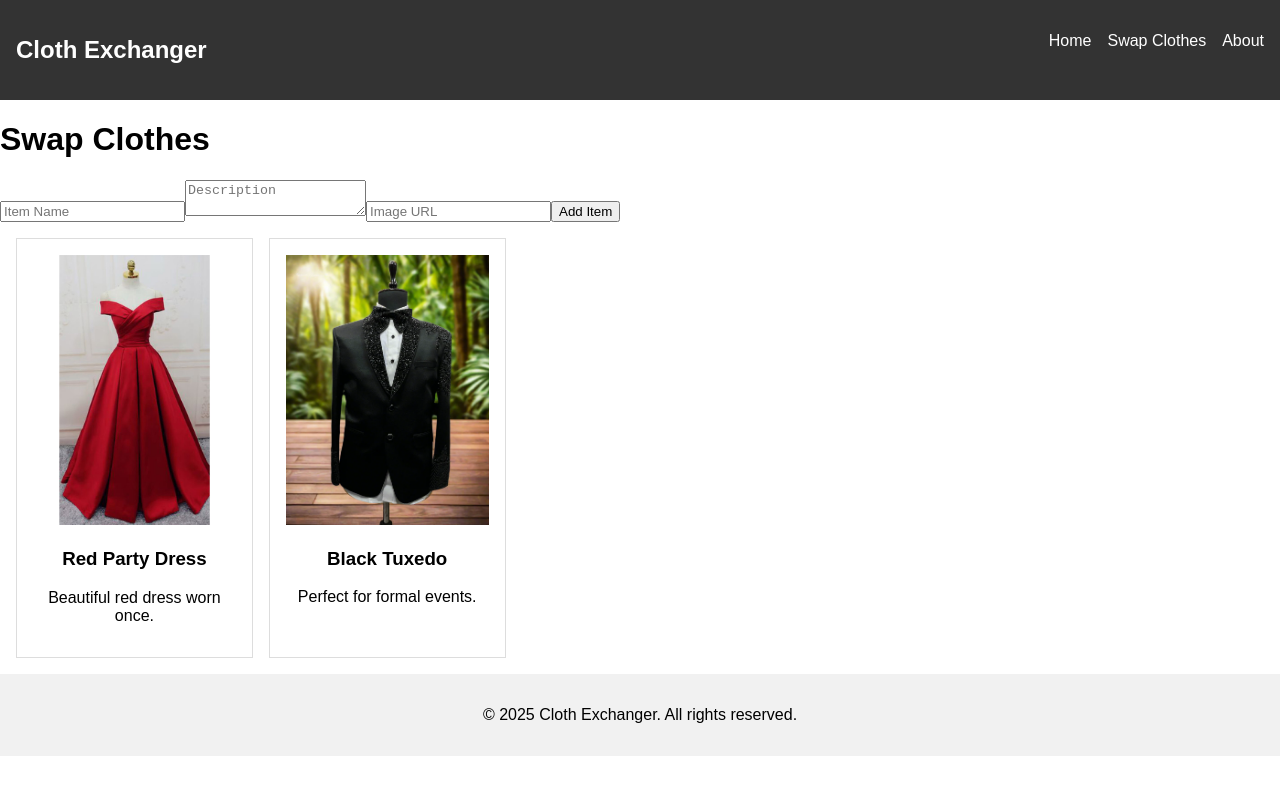
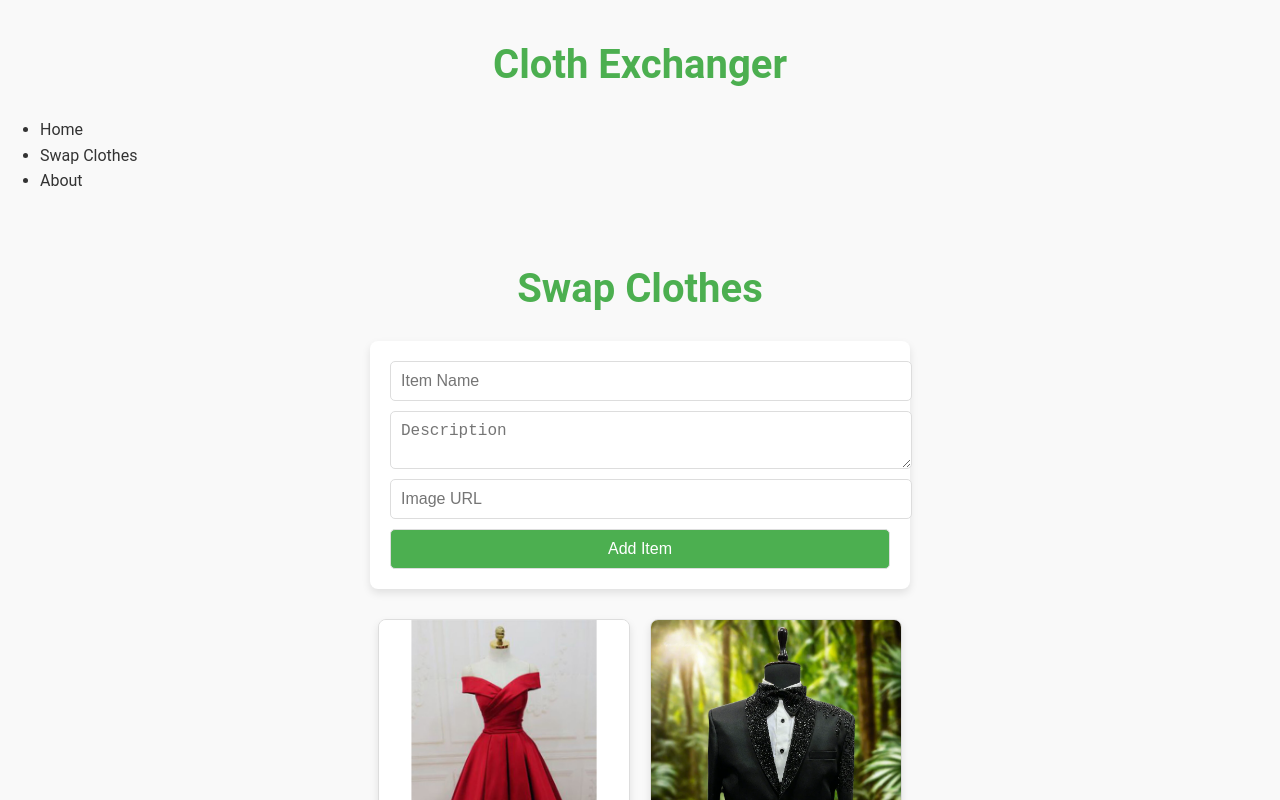
Before and after one commit to pranaymakkena/clothexchanger, a React (Create React App) app: page /swap in a window 1280 px wide. Shown: the top 800 px of the page. Built offline with nearby package versions, Linux system fonts and the light colour scheme.

Commit message:
Update style.css

```diff
--- a/public/style.css
+++ b/public/style.css
@@ -1,48 +1,126 @@
+/* General Styles */
 body {
-  font-family: Arial, sans-serif;
+  font-family: 'Roboto', sans-serif;
   margin: 0;
   padding: 0;
+  background-color: #f9f9f9;
+  color: #333;
+  line-height: 1.6;
 }
 
-nav {
-  background-color: #333;
-  color: white;
-  padding: 1em;
-  display: flex;
-  justify-content: space-between;
+h1 {
+  font-size: 2.5rem;
+  color: #4caf50;
+  margin-bottom: 20px;
+  text-align: center;
 }
 
-nav ul {
-  list-style: none;
-  display: flex;
-  gap: 1em;
+a {
+  text-decoration: none;
+  color: inherit;
 }
 
-nav a {
-  color: white;
-  text-decoration: none;
+/* Swap Page Styles */
+.swap {
+  padding: 20px;
+  max-width: 1200px;
+  margin: 0 auto;
 }
 
-footer {
-  text-align: center;
-  padding: 1em;
-  background-color: #f1f1f1;
+.swap-form {
+  display: flex;
+  flex-direction: column;
+  gap: 10px;
+  max-width: 500px;
+  margin: 20px auto;
+  padding: 20px;
+  background-color: #ffffff;
+  border-radius: 8px;
+  box-shadow: 0 4px 8px rgba(0, 0, 0, 0.1);
 }
 
-.item-list {
-  display: grid;
-  grid-template-columns: repeat(auto-fill, minmax(200px, 1fr));
-  gap: 1em;
-  padding: 1em;
+.swap-form input,
+.swap-form textarea,
+.swap-form button {
+  width: 100%;
+  padding: 10px;
+  font-size: 1rem;
+  border: 1px solid #ddd;
+  border-radius: 5px;
+  outline: none;
 }
 
+.swap-form input:focus,
+.swap-form textarea:focus {
+  border-color: #4caf50;
+}
+
+.swap-form button {
+  background-color: #4caf50;
+  color: #fff;
+  cursor: pointer;
+  transition: background-color 0.3s;
+}
+
+.swap-form button:hover {
+  background-color: #45a049;
+}
+
+/* Item List Styles */
+.item-list {
+  display: flex;
+  flex-wrap: wrap;
+  gap: 20px;
+  justify-content: center;
+  margin-top: 30px;
+}
+
+/* Item Card Styles */
 .item-card {
+  background-color: #ffffff;
   border: 1px solid #ddd;
-  padding: 1em;
-  text-align: center;
+  border-radius: 8px;
+  overflow: hidden;
+  width: 250px;
+  box-shadow: 0 4px 8px rgba(0, 0, 0, 0.1);
+  transition: transform 0.2s;
+}
+
+.item-card:hover {
+  transform: translateY(-5px);
 }
 
 .item-card img {
   width: 100%;
   height: auto;
 }
+
+.item-card h3 {
+  font-size: 1.2rem;
+  color: #333;
+  margin: 10px 15px 5px;
+}
+
+.item-card p {
+  font-size: 0.9rem;
+  color: #555;
+  margin: 5px 15px 15px;
+  line-height: 1.4;
+  text-align: justify;
+}
+
+/* Responsive Design */
+@media (max-width: 768px) {
+  .item-list {
+    flex-direction: column;
+    align-items: center;
+  }
+
+  .swap-form {
+    width: 90%;
+  }
+
+  .item-card {
+    width: 90%;
+  }
+}
```
